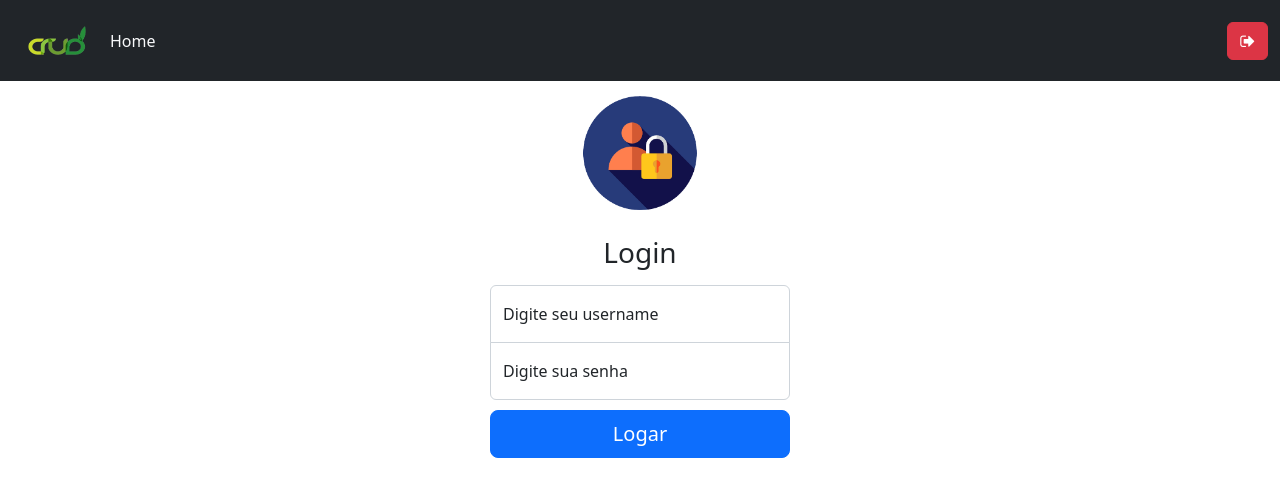
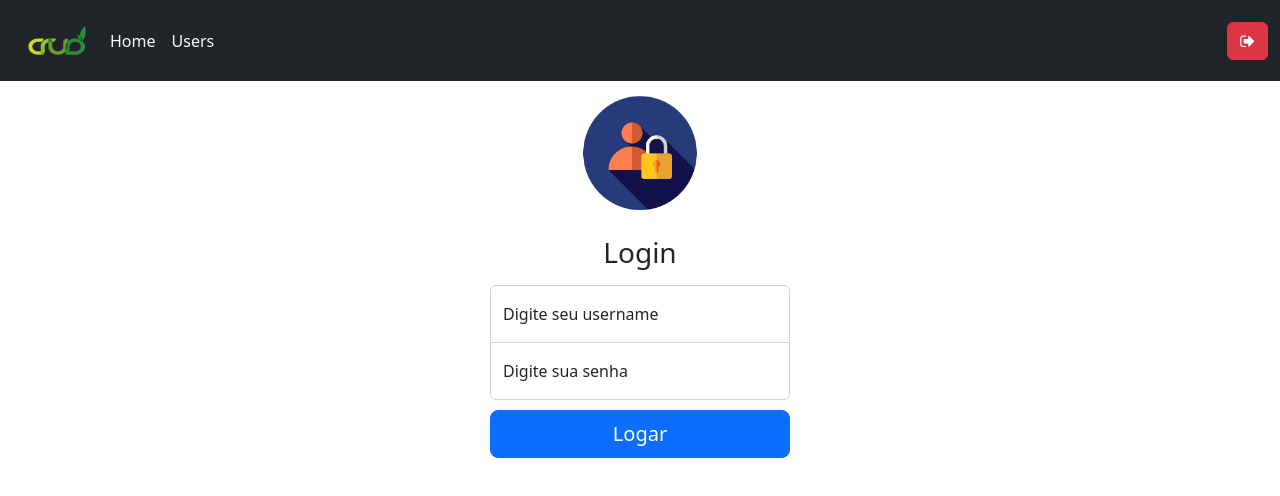
Before and after one commit to MateusMaciel340/app-crud-javascript-react, a React (Vite) app: page / in a window 1280 px wide. Shown: the top 496 px of the page. Built offline with nearby package versions, Linux system fonts and the light colour scheme; no server answers.

Commit message:
feat: adding path for users

```diff
--- a/src/components/Header/Header.jsx
+++ b/src/components/Header/Header.jsx
@@ -21,6 +21,12 @@
                                 className="nav-link active text-light"
                                 aria-current="page" to="/home">Home</Link>
                         </li>
+
+                        <li className="nav-item">
+                            <Link
+                                className="nav-link active text-light"
+                                aria-current="page" to="/users">Users</Link>
+                        </li>
                     </ul>
 
                     <form className="d-flex" role="search">
```
